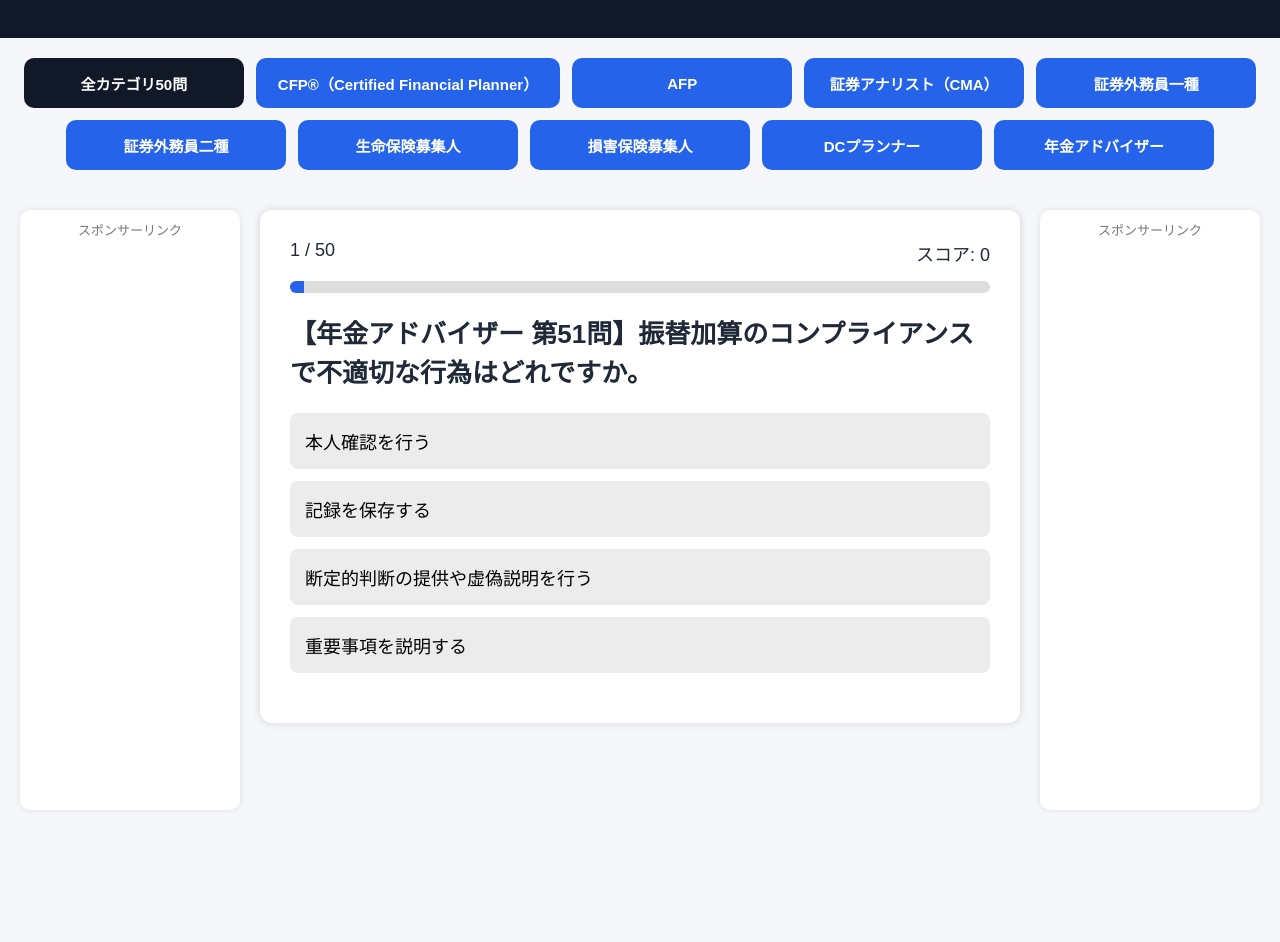
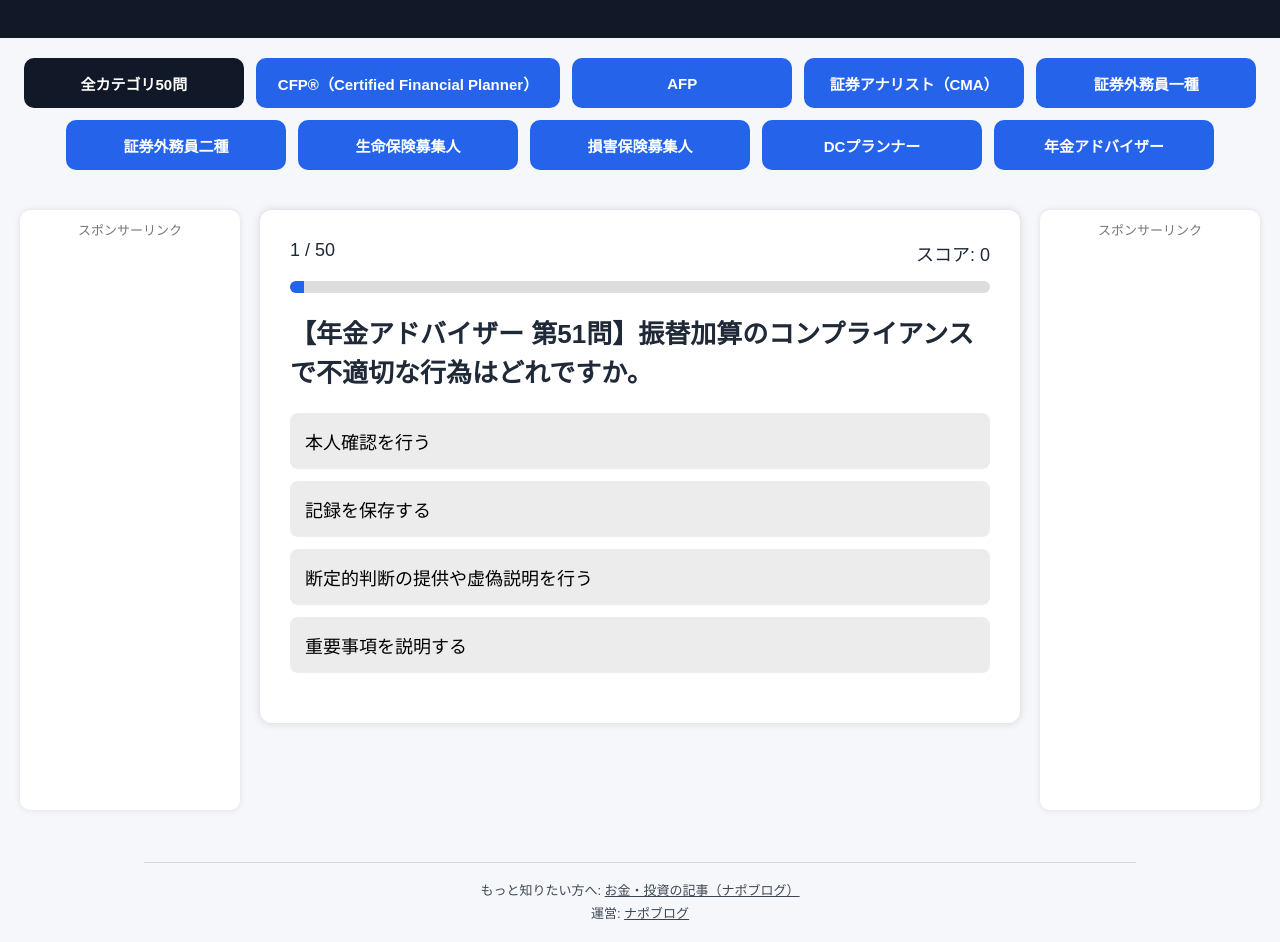
Before and after one commit to henry12-masa/AFP-quiz, a plain HTML site: page index.html in a window 1280 px wide. Shown: the part 111-1053 px from the top of the page. Before the commit the page ends 941 px from the top, so only its background shows below. Drawn offline with Linux system fonts and the light colour scheme.

Commit message:
Add footer link to napoblog (operator + related category)
Co-Authored-By: Claude Fable 5.2 <noreply@anthropic.com>
Claude-Session: https://claude.ai/code/session_01Www4SkLfqsjhpKnAZKzAKw

```diff
--- a/index.html
+++ b/index.html
@@ -33,5 +33,10 @@
 <script src="data/finance/dc-planner.js"></script>
 <script src="data/finance/pension-advisor.js"></script>
 <script src="script.js"></script>
+<!-- napoblog-footer -->
+<footer style="max-width:960px;margin:32px auto 0;padding:16px;border-top:1px solid rgba(128,128,128,.3);font-size:13px;line-height:1.8;text-align:center;opacity:.85">
+  <p style="margin:0">もっと知りたい方へ: <a href="https://napoblog.com/category/money" style="color:inherit;text-decoration:underline">お金・投資の記事（ナポブログ）</a></p>
+  <p style="margin:0">運営: <a href="https://napoblog.com/" style="color:inherit;text-decoration:underline">ナポブログ</a></p>
+</footer>
 </body>
 </html>
```
